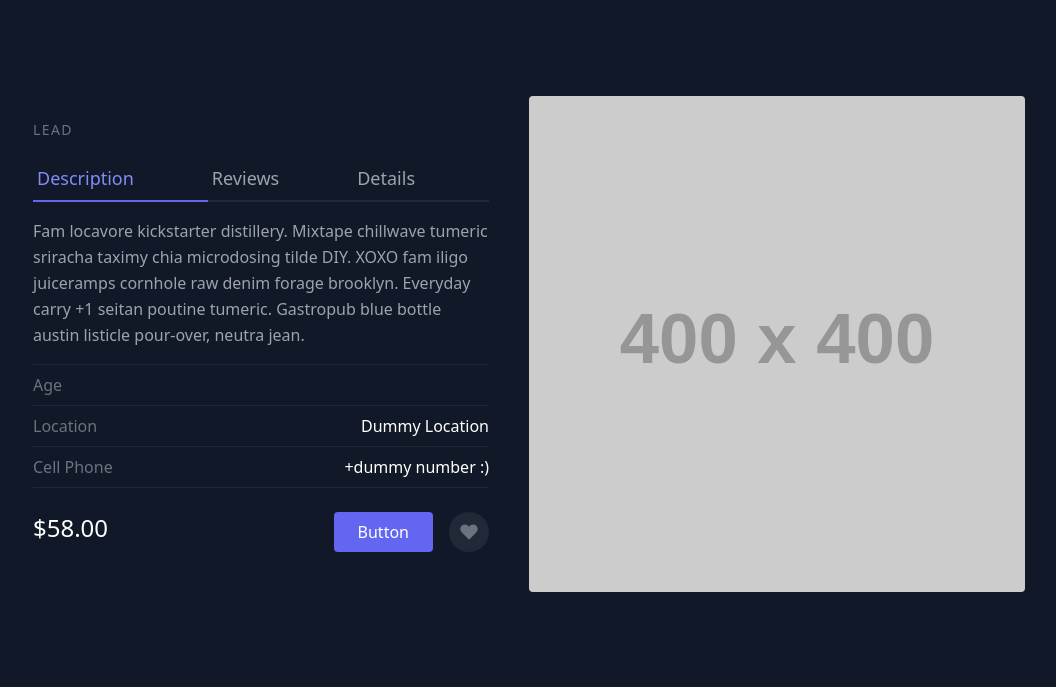
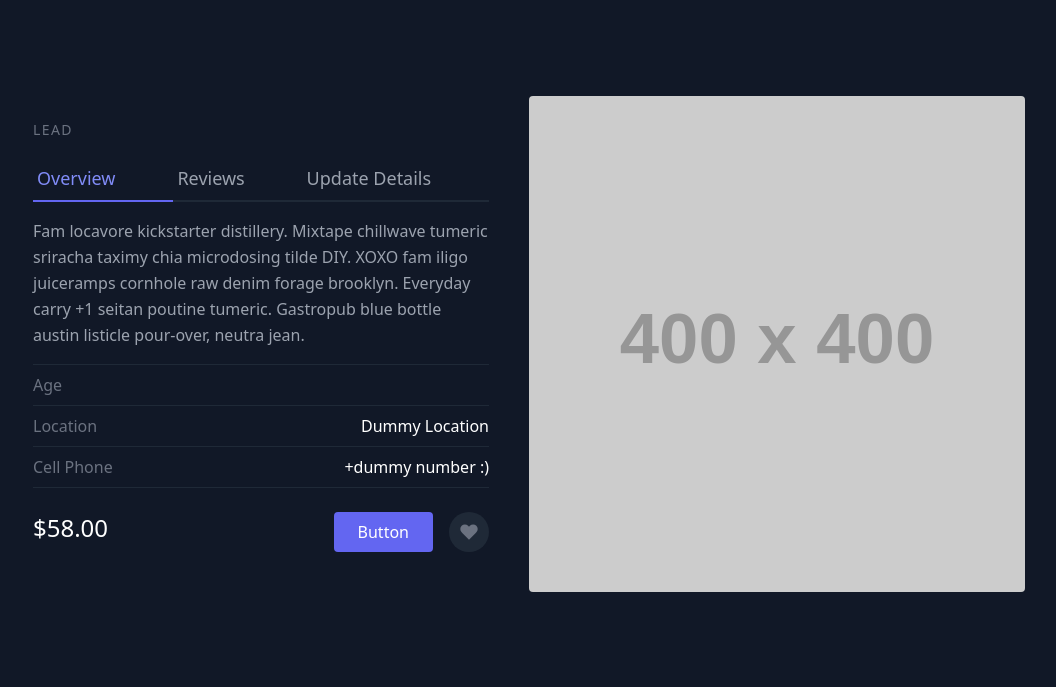
Before and after one commit to DarishkaAMS/Django_Projects-Build_CRM, a Django app: template leads/templates/lead_detail.html in a window 1280 px wide. Shown: the part 80-767 px from the top of the page, without its empty margins (111-1167 px from the left). Run offline with Django 3.2, Linux system fonts and the light colour scheme; the template is opened without the code that fills it, so the values that code supplies are empty; grey boxes labelled with a size stand in for pictures from a placeholder-image service; some libraries are stand-ins or nearby versions.

Commit message:
Update lead_update.html style

```diff
--- a/leads/templates/lead_detail.html
+++ b/leads/templates/lead_detail.html
@@ -9,9 +9,15 @@
         <h2 class="text-sm title-font text-gray-500 tracking-widest"> LEAD </h2>
         <h1 class="text-white text-3xl title-font font-medium mb-4">{{ lead.first_name }} {{ lead.last_name }}</h1>
         <div class="flex mb-4">
-          <a class="flex-grow text-indigo-400 border-b-2 border-indigo-500 py-2 text-lg px-1">Description</a>
-          <a class="flex-grow border-b-2 border-gray-800 py-2 text-lg px-1">Reviews</a>
-          <a href="{% url 'leads:lead-update' lead.pk %}" class="flex-grow border-b-2 border-gray-800 py-2 text-lg px-1">Details</a>
+          <a href="{% url 'leads:lead-detail' lead.pk %}" class="flex-grow text-indigo-400 border-b-2 border-indigo-500 py-2 text-lg px-1">
+              Overview
+          </a>
+          <a class="flex-grow border-b-2 border-gray-800 py-2 text-lg px-1">
+              Reviews
+          </a>
+          <a href="{% url 'leads:lead-update' lead.pk %}" class="flex-grow border-b-2 border-gray-800 py-2 text-lg px-1">
+              Update Details
+          </a>
         </div>
         <p class="leading-relaxed mb-4">Fam locavore kickstarter distillery. Mixtape chillwave tumeric sriracha taximy chia microdosing tilde DIY. XOXO fam iligo juiceramps cornhole raw denim forage brooklyn. Everyday carry +1 seitan poutine tumeric. Gastropub blue bottle austin listicle pour-over, neutra jean.</p>
         <div class="flex border-t border-gray-800 py-2">
```
